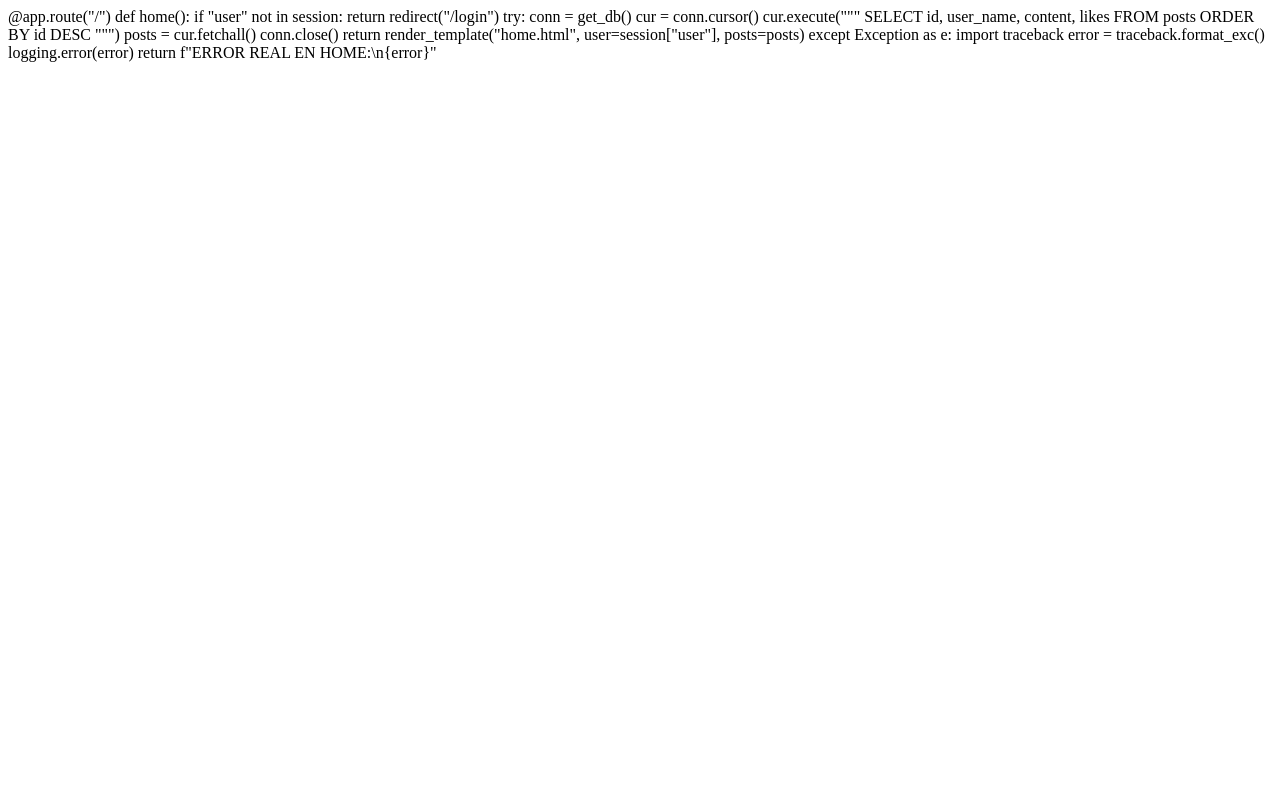
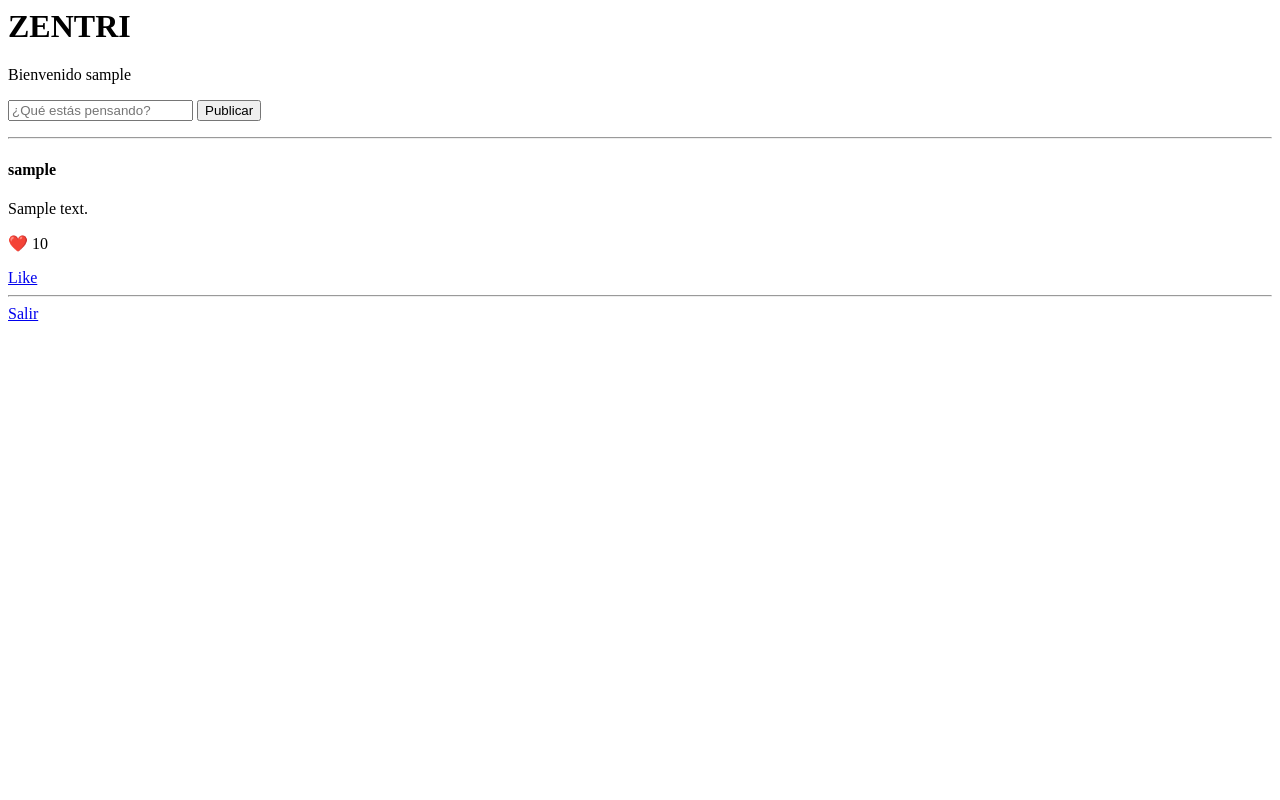
Before and after one commit to deleongalindo24-lgtm/mibook, a Flask app: page / in a window 1280 px wide. Run offline with Flask 3, Linux system fonts and the light colour scheme; the visitor is signed in with stand-in values (Sample User, id 1); a database or web service that is not in the repository returns one stand-in record (values such as "Sample title"); some libraries are stand-ins or nearby versions.

Commit message:
Update home.html

```diff
--- a/templates/home.html
+++ b/templates/home.html
@@ -1,25 +1,23 @@
-@app.route("/")
-def home():
-    if "user" not in session:
-        return redirect("/login")
+<h1>ZENTRI</h1>
 
-    try:
-        conn = get_db()
-        cur = conn.cursor()
+<p>Bienvenido {{ user }}</p>
 
-        cur.execute("""
-            SELECT id, user_name, content, likes
-            FROM posts
-            ORDER BY id DESC
-        """)
+<form method="POST" action="/post">
+    <input name="content" placeholder="¿Qué estás pensando?">
+    <button>Publicar</button>
+</form>
 
-        posts = cur.fetchall()
-        conn.close()
+<hr>
 
-        return render_template("home.html", user=session["user"], posts=posts)
+{% for post in posts %}
+    <div>
+        <h4>{{ post[1] }}</h4>
+        <p>{{ post[2] }}</p>
+        <p>❤️ {{ post[3] }}</p>
 
-    except Exception as e:
-        import traceback
-        error = traceback.format_exc()
-        logging.error(error)
-        return f"ERROR REAL EN HOME:\n{error}"
+        <a href="/like/{{ post[0] }}">Like</a>
+    </div>
+    <hr>
+{% endfor %}
+
+<a href="/logout">Salir</a>
```
